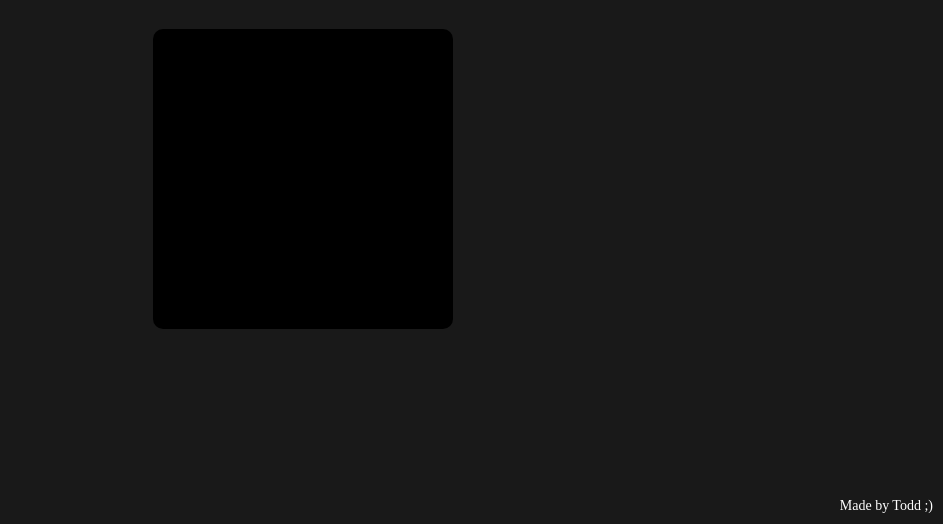
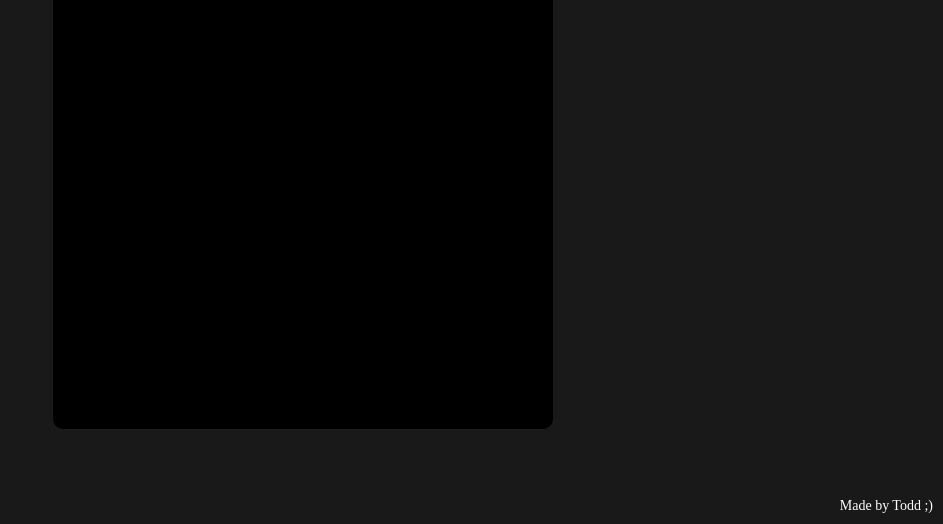
Before and after one commit to WERECODE/galaxybypass, a plain HTML site: page index.html in a window 1280 px wide. Shown: the part 276-800 px from the top of the page, without its empty margins (337-1280 px from the left). Drawn offline with Linux system fonts and the light colour scheme.

Commit message:
Update index.html

```diff
--- a/index.html
+++ b/index.html
@@ -27,8 +27,8 @@
         .grid-container {
             background-color: black;
             border-radius: 10px; /* Adjust the radius as needed */
-            width: 300px; /* Adjust the width of the grid */
-            height: 300px; /* Adjust the height of the grid */
+            width: 500px; /* Adjust the width of the grid */
+            height: 500px; /* Adjust the height of the grid */
             margin-top: 20px; /* Add some space between header and grid */
         }
 
```
